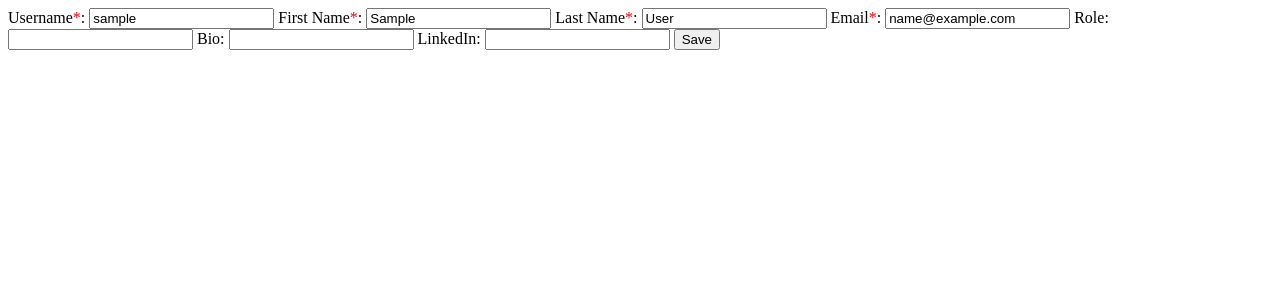
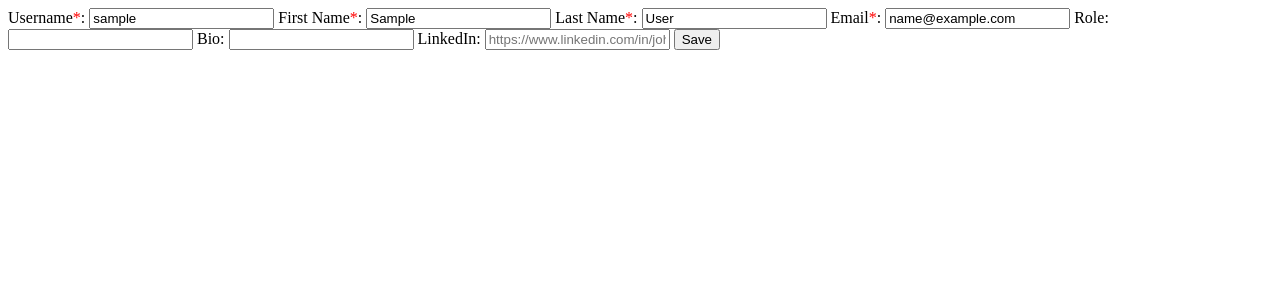
Before and after one commit to DGlew-p/your-space, a Django app: page /user/1/edit/ in a window 1280 px wide. Shown: the top 300 px of the page. Run offline with Django 3.2, Linux system fonts and the light colour scheme; the visitor is signed in with stand-in values (Sample User, id 1); data comes from the database, SQL or seed files in the repository; some libraries are stand-ins or nearby versions.

Commit message:
modify user profile

```diff
--- a/main_app/templates/profile/edit.html
+++ b/main_app/templates/profile/edit.html
@@ -21,7 +21,7 @@
         Email<span class="required">*</span>: <input value="{{profile.user.email}}" name="email" placeholder="e.g example@gmail.com" required>
         Role: <input value="{{profile.role}}" name="role">
         Bio: <input value="{{profile.bio}}" name="bio">
-        LinkedIn: <input value="{{profile.linkedin}}" name="linkedin">
+        LinkedIn: <input value="{{profile.linkedin}}" name="linkedin" placeholder="https://www.linkedin.com/in/johnsmith/">
         <button type="submit">Save</button>
     </form>
 
--- a/main_app/templates/profile/user.html
+++ b/main_app/templates/profile/user.html
@@ -53,7 +53,7 @@
 							    <p>Role: {{ profile.role }} </p>
 							{% endif %}
 							{% if profile.linkedin != '' %}
-							    <p>Linkedin : <a>{{ profile.linkedin }}</a></p>
+							    <p>Linkedin : <a href="{{ profile.linkedin }}" target="_blank">{{ profile.linkedin }}</a></p>
 							{% endif %}
 
 
```
